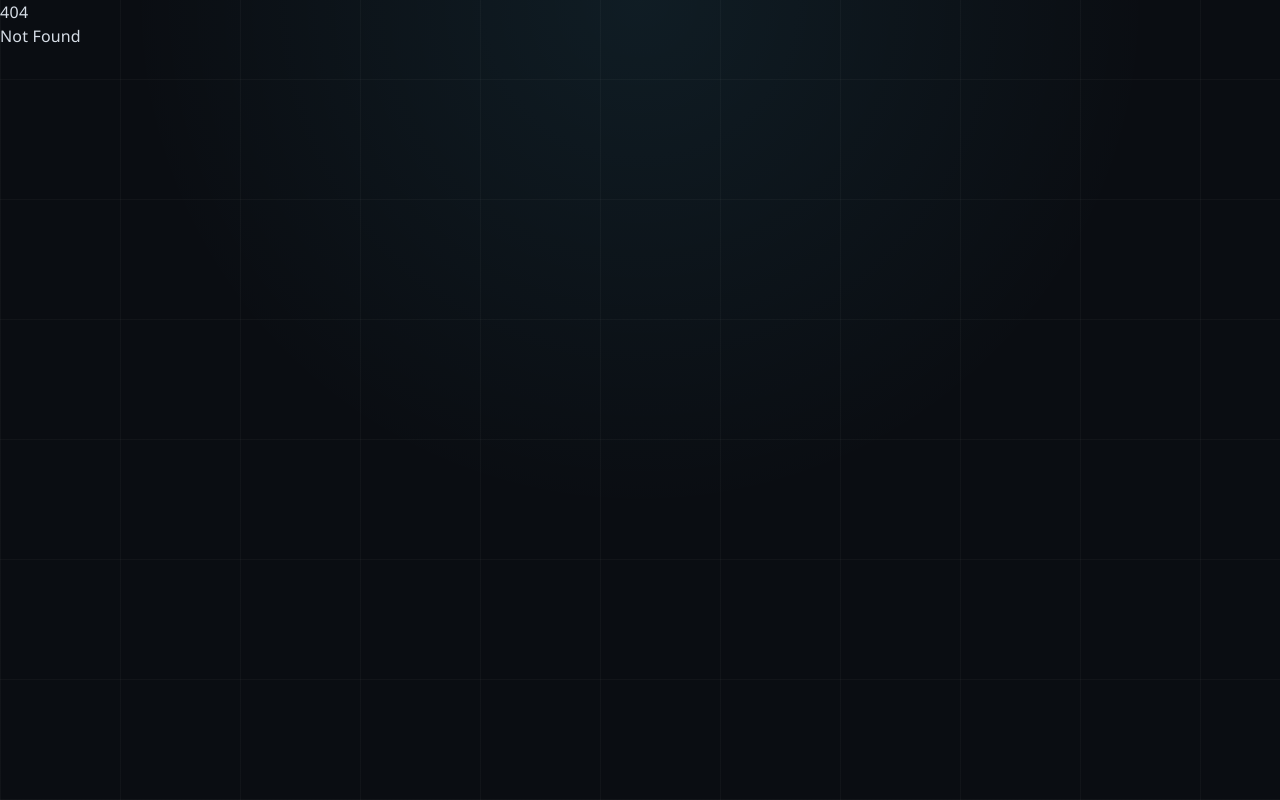
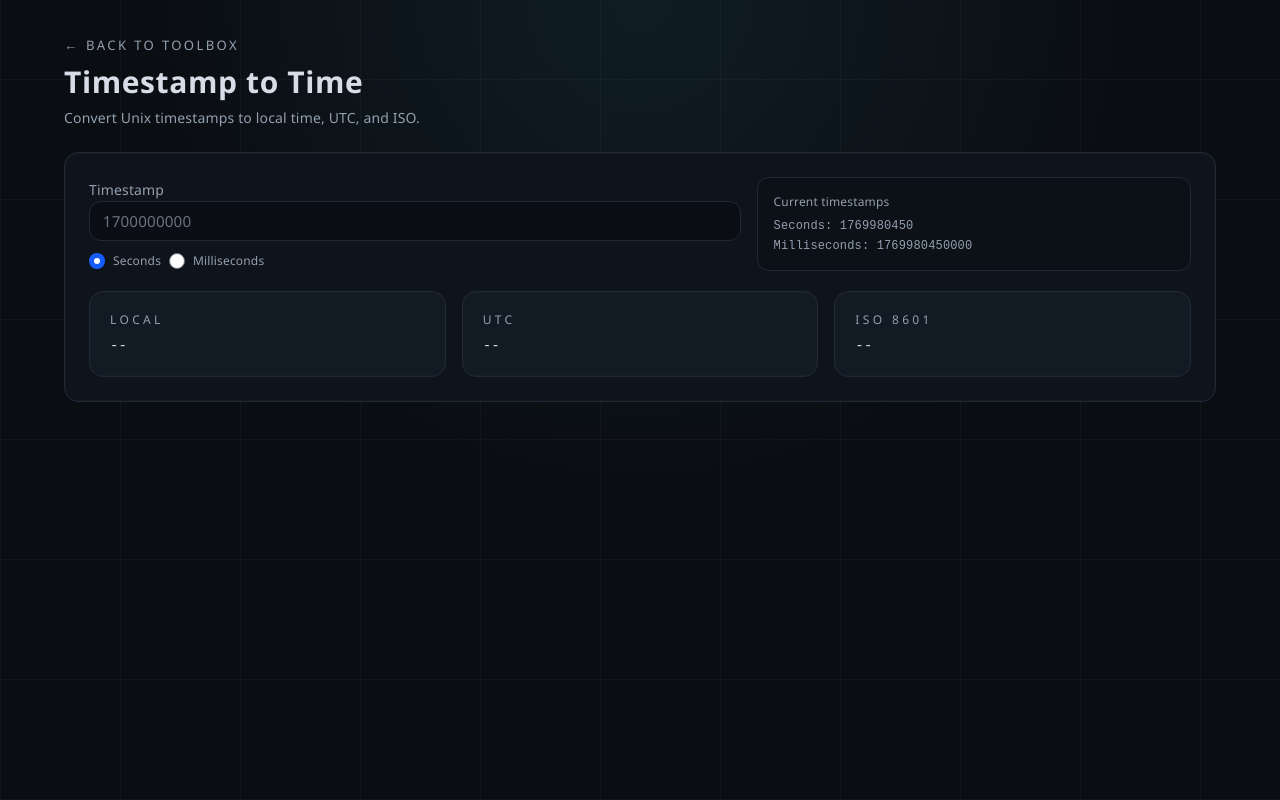
Before and after one commit to vdtdg/dev-toolbox, a SvelteKit app: page /tools/timestamp in a window 1280 px wide. Before the commit this address had no page. Built offline with nearby package versions, Linux system fonts and the light colour scheme.

Commit message:
Timestamp tool

```diff
--- /dev/null
+++ b/src/routes/tools/timestamp/+page.svelte
@@ -0,0 +1,108 @@
+<script>
+	let timestamp = '';
+	let unit = 'seconds';
+	let errorMessage = '';
+
+	const parseTimestamp = (valueRaw, unitValue) => {
+		errorMessage = '';
+		if (!valueRaw.trim()) {
+			return null;
+		}
+		const value = Number(valueRaw.trim());
+		if (!Number.isFinite(value)) {
+			errorMessage = 'Invalid timestamp value.';
+			return null;
+		}
+		const millis = unitValue === 'seconds' ? value * 1000 : value;
+		const date = new Date(millis);
+		if (Number.isNaN(date.getTime())) {
+			errorMessage = 'Timestamp is out of range.';
+			return null;
+		}
+		return date;
+	};
+
+	const formatDate = (date, timeZone) =>
+		new Intl.DateTimeFormat(undefined, {
+			timeZone,
+			year: 'numeric',
+			month: 'short',
+			day: '2-digit',
+			hour: '2-digit',
+			minute: '2-digit',
+			second: '2-digit'
+		}).format(date);
+
+	$: parsedDate = parseTimestamp(timestamp, unit);
+	$: localTime = parsedDate ? formatDate(parsedDate) : '';
+	$: utcTime = parsedDate ? formatDate(parsedDate, 'UTC') : '';
+	$: isoTime = parsedDate ? parsedDate.toISOString() : '';
+	$: nowSeconds = Math.floor(Date.now() / 1000);
+	$: nowMillis = Date.now();
+</script>
+
+<div class="min-h-screen">
+	<div class="mx-auto flex max-w-[1200px] flex-col gap-6 px-6 py-8">
+		<header class="space-y-2">
+			<a class="back-link" href="/">
+				<span aria-hidden="true">←</span>
+				Back to toolbox
+			</a>
+			<h1 class="text-3xl font-semibold">Timestamp to Time</h1>
+			<p class="text-sm text-[var(--color-muted)]">
+				Convert Unix timestamps to local time, UTC, and ISO.
+			</p>
+		</header>
+
+		<section class="panel space-y-5 p-6">
+			<div class="grid gap-4 lg:grid-cols-[1.2fr_0.8fr]">
+				<div class="space-y-3">
+					<label class="text-sm text-[var(--color-muted)]" for="timestamp-input"> Timestamp </label>
+					<input
+						id="timestamp-input"
+						type="text"
+						class="search-input"
+						placeholder="1700000000"
+						bind:value={timestamp}
+					/>
+					<div class="flex flex-wrap items-center gap-2 text-xs text-[var(--color-muted)]">
+						<label class="flex items-center gap-2">
+							<input type="radio" name="unit" value="seconds" bind:group={unit} />
+							Seconds
+						</label>
+						<label class="flex items-center gap-2">
+							<input type="radio" name="unit" value="milliseconds" bind:group={unit} />
+							Milliseconds
+						</label>
+					</div>
+				</div>
+				<div
+					class="rounded-xl border border-[var(--color-border)] bg-[rgba(10,14,20,0.6)] p-4 text-xs text-[var(--color-muted)]"
+				>
+					<p>Current timestamps</p>
+					<p class="mt-2 font-mono">Seconds: {nowSeconds}</p>
+					<p class="mt-1 font-mono">Milliseconds: {nowMillis}</p>
+				</div>
+			</div>
+
+			{#if errorMessage}
+				<div class="alert alert-danger">{errorMessage}</div>
+			{/if}
+
+			<div class="grid gap-4 lg:grid-cols-3">
+				<div class="panel panel-muted p-5">
+					<p class="text-xs tracking-[0.28em] text-[var(--color-muted)] uppercase">Local</p>
+					<p class="mt-2 font-mono text-sm">{localTime || '--'}</p>
+				</div>
+				<div class="panel panel-muted p-5">
+					<p class="text-xs tracking-[0.28em] text-[var(--color-muted)] uppercase">UTC</p>
+					<p class="mt-2 font-mono text-sm">{utcTime || '--'}</p>
+				</div>
+				<div class="panel panel-muted p-5">
+					<p class="text-xs tracking-[0.28em] text-[var(--color-muted)] uppercase">ISO 8601</p>
+					<p class="mt-2 font-mono text-sm">{isoTime || '--'}</p>
+				</div>
+			</div>
+		</section>
+	</div>
+</div>
```
